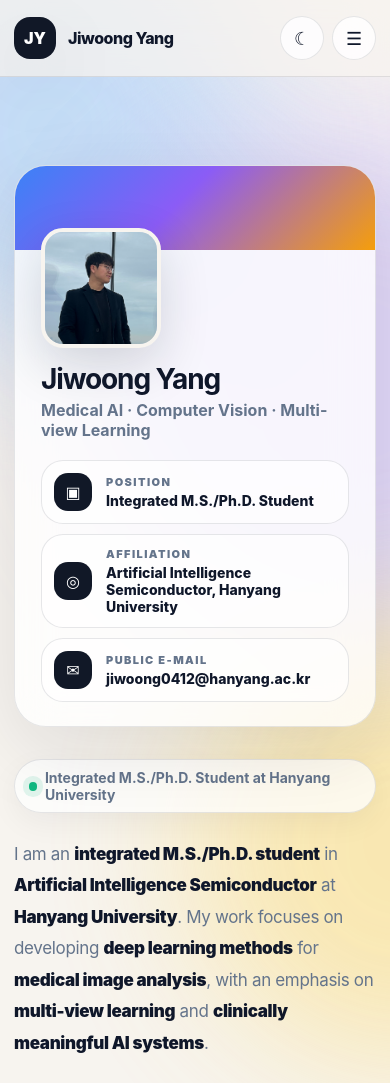
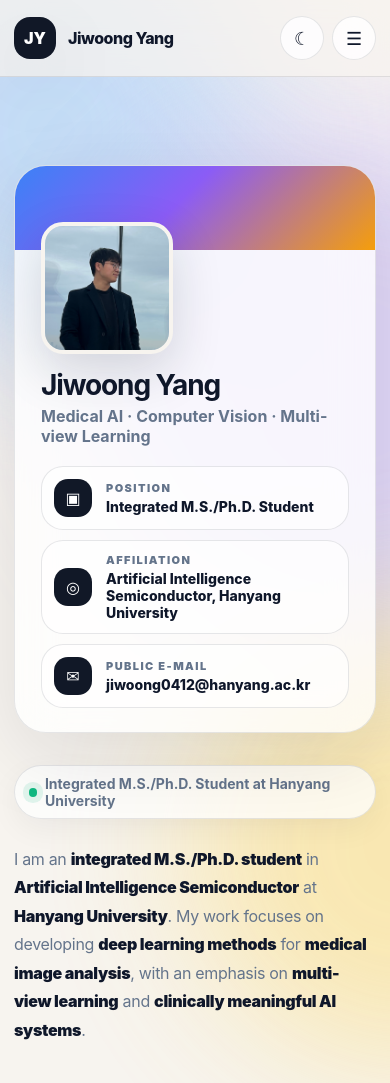
Before and after one commit to jellysunfly/jellysunfly.github.io, a plain HTML site: page index.html in a window 390 px wide. Shown: the top 1083 px of the page. Drawn offline with Linux system fonts and the light colour scheme.

Commit message:
Add files via upload

```diff
--- a/assets/style.css
+++ b/assets/style.css
@@ -85,7 +85,7 @@
 .profile-body h2 { margin: 18px 0 4px; font-size: 28px; letter-spacing: -0.04em; }
 .role { color: var(--muted); font-weight: 750; }
 .info-list { display: grid; gap: 12px; margin-top: 26px; }
-.info-item { display: flex; gap: 14px; align-items: center; border: 1px solid var(--line); background: color-mix(in srgb, var(--card-strong) 65%, transparent); border-radius: 24px; padding: 14px; }
+.info-item { display: flex; gap: 14px; align-items: center; border: 1px solid var(--line); background: color-mix(in srgb, var(--card-strong) 65%, transparent); border-radius: 26px; padding: 14px; }
 .info-icon { width: 42px; height: 42px; border-radius: 16px; display: grid; place-items: center; background: var(--accent); color: var(--accent-text); font-size: 18px; flex: 0 0 auto; }
 .info-label { font-size: 11px; color: var(--muted); text-transform: uppercase; letter-spacing: 0.13em; font-weight: 900; }
 .info-value { margin-top: 3px; font-size: 14px; font-weight: 800; }
@@ -163,12 +163,12 @@
 .profile-card-home .profile-banner { height: 84px; }
 .profile-card-home .profile-body { padding: 20px 26px 24px; }
 .profile-photo {
-  width: 140px;
-  height: 140px;
+  width: 156px;
+  height: 156px;
   object-fit: cover;
   object-position: center top;
   display: block;
-  margin-top: -42px;
+  margin-top: -48px;
   border-radius: 24px;
   border: 4px solid var(--bg);
   box-shadow: 0 18px 50px rgba(15, 23, 42, 0.16);
@@ -200,18 +200,18 @@
   .hero-grid-home { grid-template-columns: 1fr; gap: 32px; }
   .profile-card-home { max-width: none; order: 1; }
   .hero-copy { order: 2; }
-  .profile-photo { width: 132px; height: 132px; }
+  .profile-photo { width: 148px; height: 148px; }
 }
 @media (max-width: 560px) {
   .home-title { font-size: 40px; }
-  .profile-photo { width: 120px; height: 120px; border-radius: 22px; }
+  .profile-photo { width: 132px; height: 132px; border-radius: 22px; }
 }
 
 .intro-lead {
   margin-top: 26px;
   max-width: 760px;
-  font-size: clamp(17px, 1.45vw, 20px);
-  line-height: 1.86;
+  font-size: clamp(15.5px, 1.15vw, 18px);
+  line-height: 1.78;
   letter-spacing: -0.02em;
   color: var(--muted);
 }
@@ -226,5 +226,5 @@
   margin-top: 32px;
 }
 @media (max-width: 560px) {
-  .intro-lead { font-size: 17px; line-height: 1.85; }
+  .intro-lead { font-size: 16px; line-height: 1.78; }
 }
```
